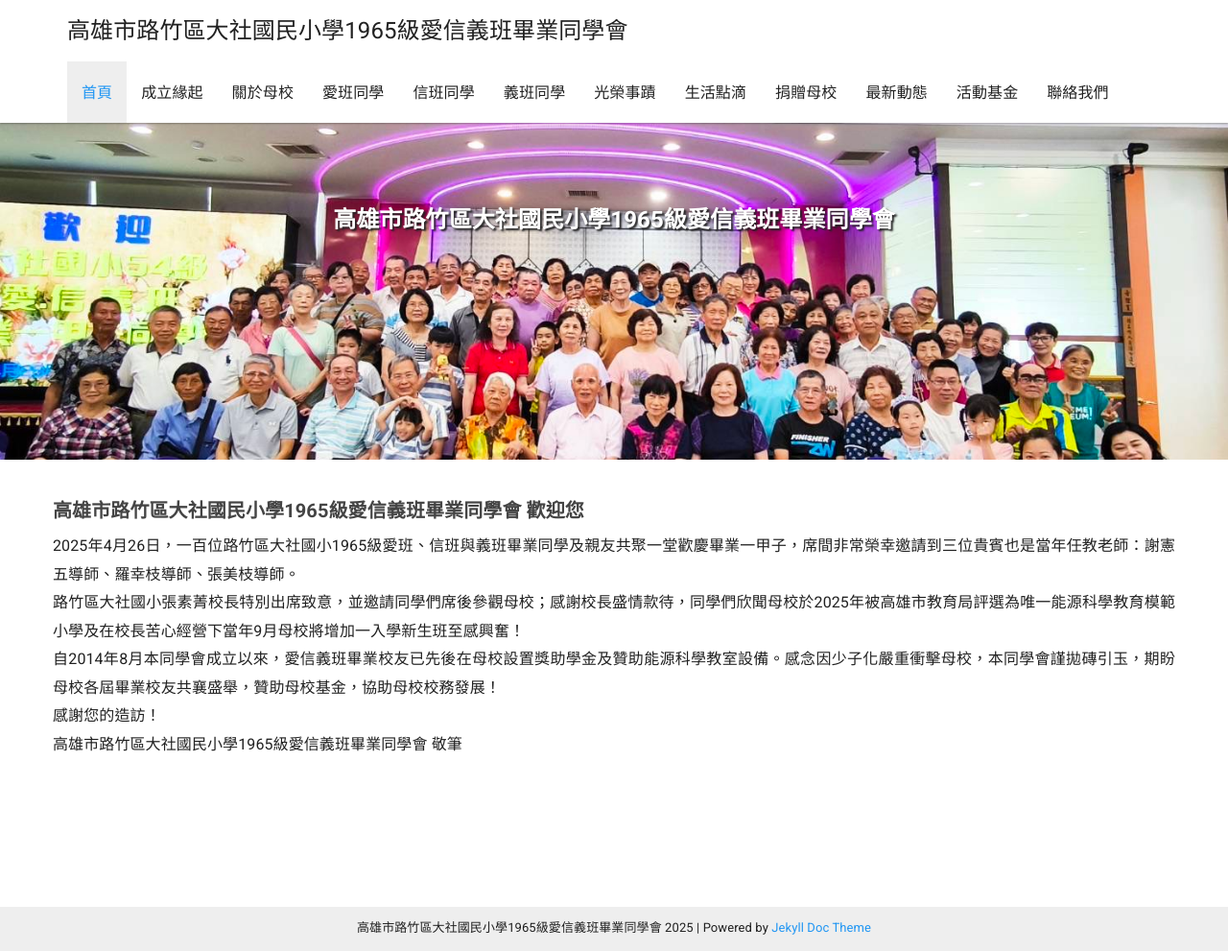
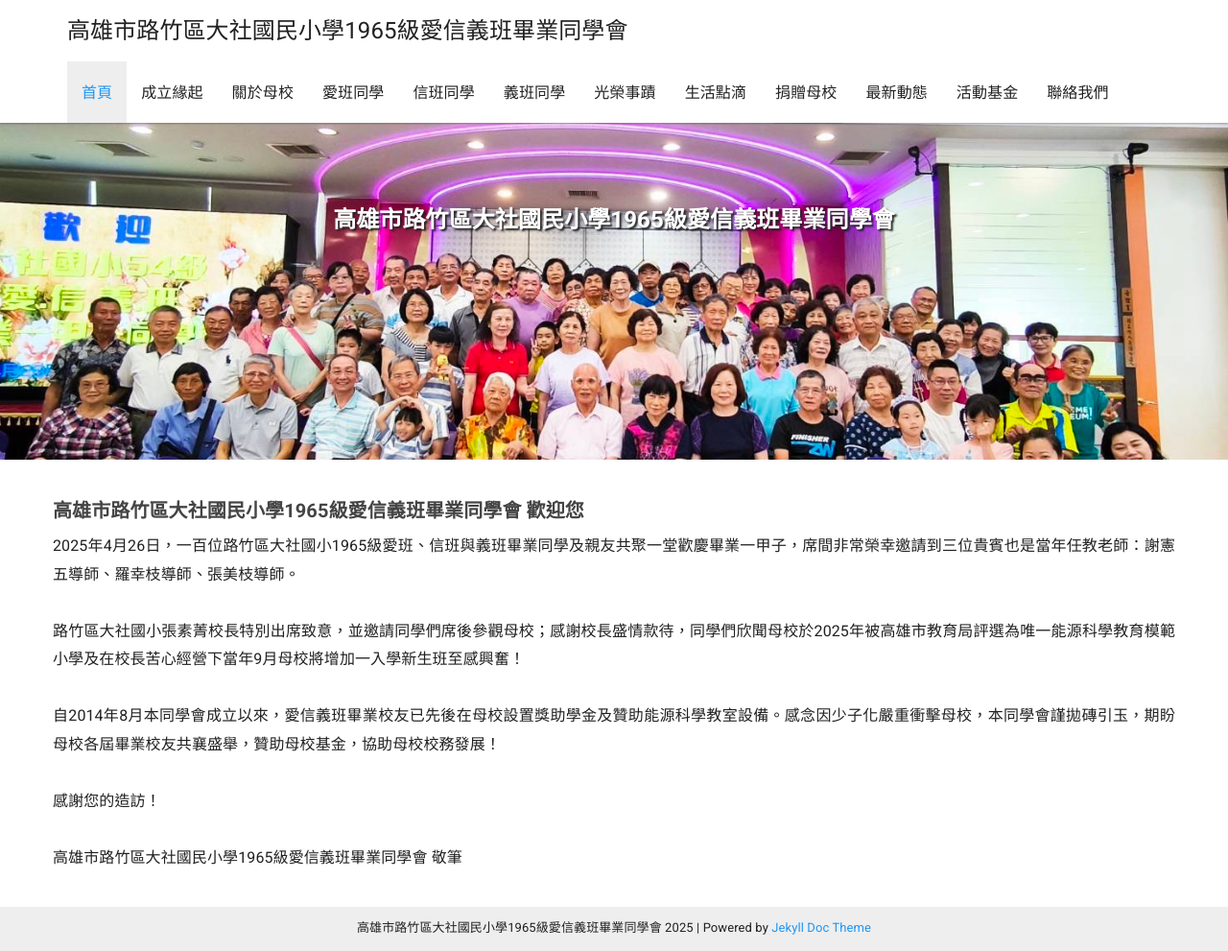
Before and after one commit to dashe1965/dashe1965.github.io, a Jekyll site: the page built from index.html, in a window 1280 px wide and 991 px high. Shown: the whole window at 96% size. Built offline with Jekyll 4.4.1, drawn with Linux system fonts in a browser that asks for light colours; nearby versions of some CDN libraries.

```diff
--- a/index.html
+++ b/index.html
@@ -20,10 +20,10 @@ sectionid: home
         <div>
             <h5 class="header-light regular-pad">高雄市路竹區大社國民小學1965級愛信義班畢業同學會 歡迎您</h5>
 
-                <p>2025年4月26日，一百位路竹區大社國小1965級愛班、信班與義班畢業同學及親友共聚一堂歡慶畢業一甲子，席間非常榮幸邀請到三位貴賓也是當年任教老師：謝憲五導師、羅幸枝導師、張美枝導師。<br>
-路竹區大社國小張素菁校長特別出席致意，並邀請同學們席後參觀母校；感謝校長盛情款待，同學們欣聞母校於2025年被高雄市教育局評選為唯一能源科學教育模範小學及在校長苦心經營下當年9月母校將增加一入學新生班至感興奮！<br>
-自2014年8月本同學會成立以來，愛信義班畢業校友已先後在母校設置獎助學金及贊助能源科學教室設備。感念因少子化嚴重衝擊母校，本同學會謹拋磚引玉，期盼母校各屆畢業校友共襄盛舉，贊助母校基金，協助母校校務發展！<br>
-感謝您的造訪！<br>
+                <p>2025年4月26日，一百位路竹區大社國小1965級愛班、信班與義班畢業同學及親友共聚一堂歡慶畢業一甲子，席間非常榮幸邀請到三位貴賓也是當年任教老師：謝憲五導師、羅幸枝導師、張美枝導師。<br><br />
+路竹區大社國小張素菁校長特別出席致意，並邀請同學們席後參觀母校；感謝校長盛情款待，同學們欣聞母校於2025年被高雄市教育局評選為唯一能源科學教育模範小學及在校長苦心經營下當年9月母校將增加一入學新生班至感興奮！<br><br />
+自2014年8月本同學會成立以來，愛信義班畢業校友已先後在母校設置獎助學金及贊助能源科學教室設備。感念因少子化嚴重衝擊母校，本同學會謹拋磚引玉，期盼母校各屆畢業校友共襄盛舉，贊助母校基金，協助母校校務發展！<br><br />
+感謝您的造訪！<br><br />
 高雄市路竹區大社國民小學1965級愛信義班畢業同學會 敬筆</p>
             <!--
               <p class="lead">Jekyll is a simple, blog-aware, static site generator. It takes a template
```
